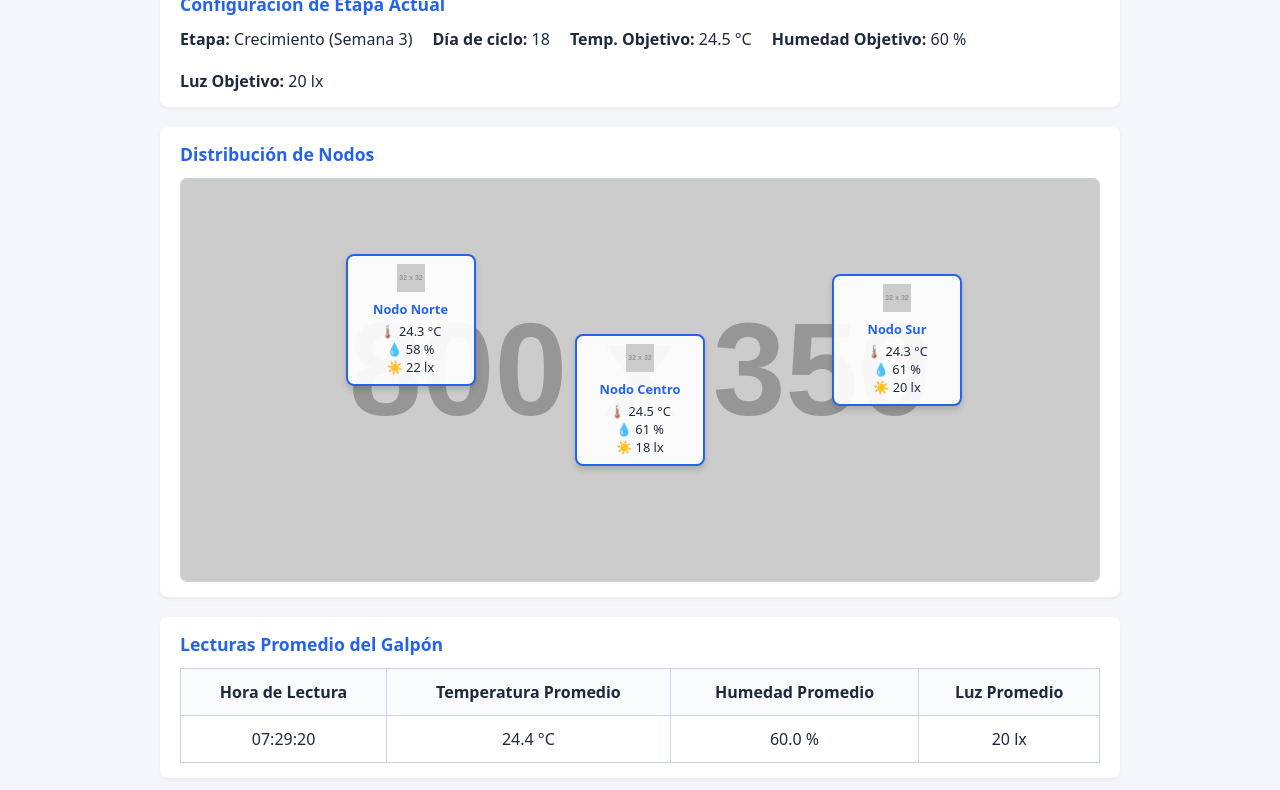
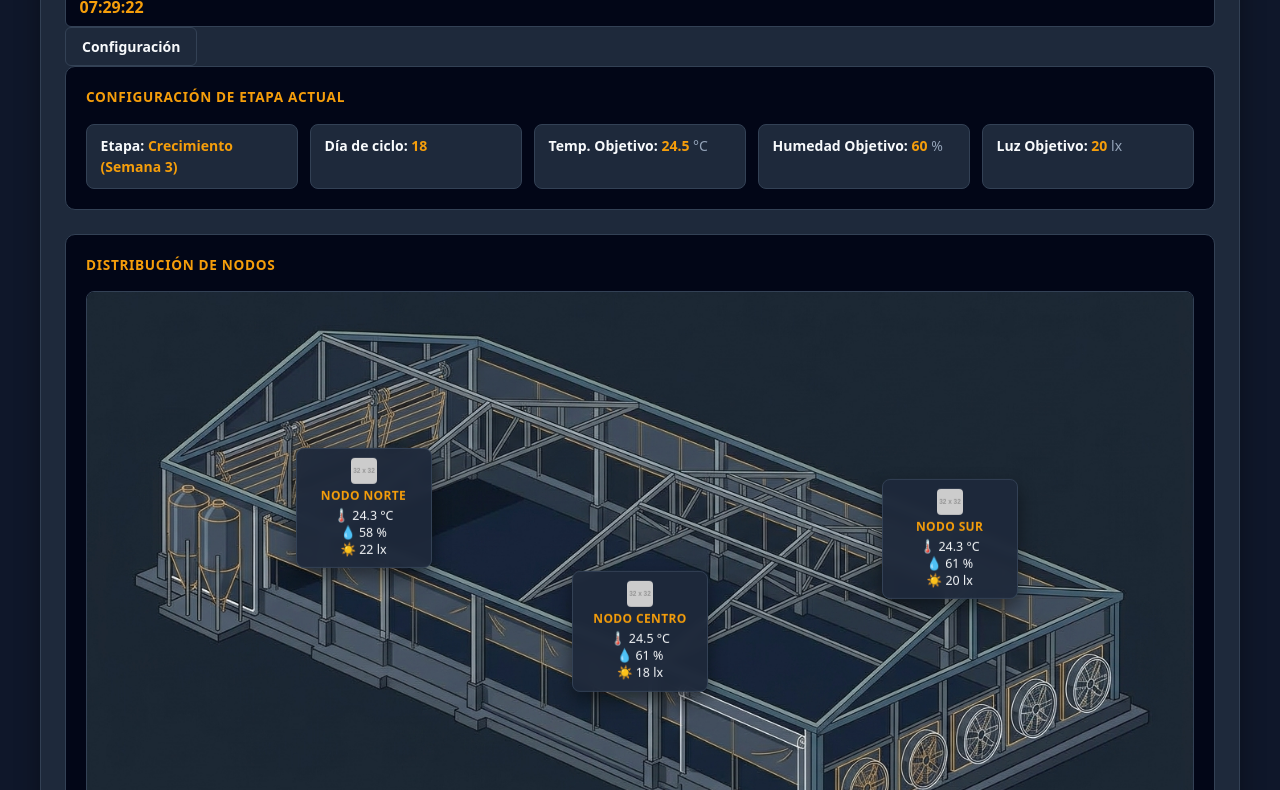
Before and after one commit to BonninAg/Pagina-Web-Galpon-Pollos, a website: page PagInicio/indexInicio.html in a window 1280 px wide. Shown: the part 118-908 px from the top of the page. Drawn offline with Linux system fonts and the light colour scheme; placeholder pictures from the web are drawn by us.

Commit message:
imagen del galpon y css agregados a la pagina de inicio

```diff
--- a/PagInicio/indexInicio.html
+++ b/PagInicio/indexInicio.html
@@ -7,10 +7,11 @@
     <link rel="stylesheet" href="stylesInicio.css">
 </head>
     <body>
-
+    <div class="container">
         <header>
             <h1>Control de Galpón #1</h1>
             <div id="reloj-actual" class="reloj">--:--:--</div>
+            <a href="../configGalpon/index.html" class="btn btn-secondary">Configuración</a>
         </header>
 
         <main>
@@ -31,7 +32,7 @@
                 <h2>Distribución de Nodos</h2>
                 <div class="contenedor-galpon" id="mapa-galpon">
                     <!-- Reemplaza el src con la ruta de tu imagen real del galpón -->
-                <img src="https://placehold.co/800x350/e2e8f0/475569?text=Plano+o+Imagen+del+Galpon" alt="Plano del Galpón" class="img-fondo">
+                    <img src="../Imagenes/Galpon de pollos imagen de inicio.jfif" alt="Plano del Galpón" class="img-fondo">
                     <!-- Los nodos se inyectan dinámicamente desde app.js -->
                 </div>
             </section>
@@ -59,8 +60,8 @@
                 </table>
             </section>
         </main>
-
+    </div>
+        <script type="module" src= "../configGalpon/firebase-config.js"></script>
         <script type="module" src="scriptInicio.js"></script>
-    <a href="../configGalpon/index.html" class="boton-redireccion">Configuración</a>
     </body>
 </html>
--- a/PagInicio/stylesInicio.css
+++ b/PagInicio/stylesInicio.css
@@ -1,118 +1,276 @@
+/* Variables de diseño correlativas con la página de configuraciones */
 :root {
-    --bg-color: #f4f6f9;
-    --card-bg: #ffffff;
-    --primary: #2563eb;
-    --text-main: #1e293b;
-    --border: #cbd5e1;
+  --bg-body: #0f172a;
+  --bg-card: #1e293b;
+  --bg-header: #020617;
+  --bg-sub-header: #1e293b;
+  --bg-input: #0f172a;
+  --border-color: #334155;
+  --text-main: #f8fafc;
+  --text-muted: #94a3b8;
+  --accent-primary: #f59e0b;
+  --accent-primary-hover: #d97706;
+  --danger: #ef4444;
+  --success: #10b981;
 }
 
-* {
+*,
+*::before,
+*::after {
   box-sizing: border-box;
   margin: 0;
   padding: 0;
-    font-family: system-ui, -apple-system, sans-serif;
 }
 
 body {
-    background-color: var(--bg-color);
+  font-family: system-ui, -apple-system, BlinkMacSystemFont, "Segoe UI", Roboto, sans-serif;
+  background-color: var(--bg-body);
   color: var(--text-main);
-    padding: 20px;
-    max-width: 1000px;
-    margin: 0 auto;
+  padding: 2rem 1rem;
+  line-height: 1.5;
 }
 
-header {
+/* Contenedor principal alineado con configuraciones */
+.container {
+  max-width: 1200px;
+  margin: 0 auto;
+  background-color: var(--bg-card);
+  border: 1px solid var(--border-color);
+  border-radius: 12px;
+  padding: 1.5rem;
+  box-shadow: 0 10px 25px rgba(0, 0, 0, 0.35);
+}
+
+/* Cabecera principal */
+.header {
   display: flex;
+  flex-wrap: wrap;
   justify-content: space-between;
   align-items: center;
-    margin-bottom: 20px;
-    padding-bottom: 10px;
-    border-bottom: 2px solid var(--border);
+  gap: 1rem;
+  margin-bottom: 1.5rem;
+  padding-bottom: 1rem;
+  border-bottom: 1px solid var(--border-color);
+}
+
+.header h1 {
+  font-size: 1.25rem;
+  font-weight: 700;
+  color: var(--text-main);
+}
+
+.header p {
+  font-size: 0.875rem;
+  color: var(--text-muted);
 }
 
 .reloj {
-    font-size: 1.2rem;
-    font-weight: bold;
-    background: var(--primary);
-    color: white;
-    padding: 6px 12px;
+  font-size: 1rem;
+  font-weight: 700;
+  font-variant-numeric: tabular-nums;
+  background-color: var(--bg-header);
+  color: var(--accent-primary);
+  border: 1px solid var(--border-color);
+  padding: 0.45rem 0.85rem;
   border-radius: 6px;
 }
 
+/* Secciones / Bloques internos */
 section {
-    background: var(--card-bg);
-    padding: 15px 20px;
-    border-radius: 8px;
-    box-shadow: 0 2px 4px rgba(0,0,0,0.05);
-    margin-bottom: 20px;
+  background-color: var(--bg-header);
+  border: 1px solid var(--border-color);
+  border-radius: 10px;
+  padding: 1.25rem;
+  margin-bottom: 1.5rem;
+}
+
+section:last-child {
+  margin-bottom: 0;
 }
 
 h2 {
-    font-size: 1.1rem;
-    margin-bottom: 12px;
-    color: var(--primary);
+  font-size: 0.85rem;
+  font-weight: 700;
+  text-transform: uppercase;
+  letter-spacing: 0.05em;
+  color: var(--accent-primary);
+  margin-bottom: 1rem;
 }
 
-/* Etapa */
+/* Panel de configuración de etapa actual */
 .datos-etapa {
-    display: flex;
-    flex-wrap: wrap;
-    gap: 20px;
+  display: grid;
+  grid-template-columns: repeat(auto-fit, minmax(170px, 1fr));
+  gap: 0.75rem;
 }
 
-/* Mapa y Nodos */
+.datos-etapa p {
+  background-color: var(--bg-card);
+  border: 1px solid var(--border-color);
+  border-radius: 8px;
+  padding: 0.65rem 0.85rem;
+  font-size: 0.875rem;
+  color: var(--text-muted);
+}
+
+.datos-etapa strong {
+  color: var(--text-main);
+  font-weight: 600;
+}
+
+.datos-etapa span {
+  color: var(--accent-primary);
+  font-weight: 700;
+  font-variant-numeric: tabular-nums;
+}
+
+/* Mapa del galpón y nodos flotantes */
 .contenedor-galpon {
   position: relative;
   width: 100%;
-    border-radius: 6px;
+  border-radius: 8px;
   overflow: hidden;
-    border: 1px solid var(--border);
+  border: 1px solid var(--border-color);
+  background-color: var(--bg-card);
 }
 
 .img-fondo {
   width: 100%;
+  height: auto;
   display: block;
-    height: auto;
 }
 
 .nodo-card {
   position: absolute;
-    transform: translate(-50%, -50%); /* Centra el nodo en su coordenada */
-    background: rgba(255, 255, 255, 0.92);
-    border: 2px solid var(--primary);
+  transform: translate(-50%, -50%);
+  width: 136px;
+  padding: 0.55rem 0.65rem;
   border-radius: 8px;
-    padding: 8px;
-    width: 130px;
-    font-size: 0.8rem;
-    box-shadow: 0 4px 6px rgba(0,0,0,0.15);
+  background-color: rgba(30, 41, 59, 0.94);
+  border: 1px solid var(--border-color);
+  box-shadow: 0 8px 18px rgba(0, 0, 0, 0.45);
+  color: var(--text-main);
+  font-size: 0.78rem;
+  line-height: 1.35;
   text-align: center;
+  backdrop-filter: blur(4px);
+  transition: border-color 0.15s ease, transform 0.15s ease;
+}
+
+.nodo-card:hover {
+  border-color: var(--accent-primary);
+  transform: translate(-50%, -50%) scale(1.03);
+  z-index: 2;
 }
 
 .nodo-card img {
-    width: 28px;
-    height: 28px;
-    margin-bottom: 4px;
+  width: 26px;
+  height: 26px;
+  object-fit: contain;
+  margin: 0 auto 0.25rem;
+  display: block;
+  border-radius: 4px;
 }
 
 .nodo-titulo {
-    font-weight: bold;
   display: block;
-    margin-bottom: 4px;
-    color: var(--primary);
+  font-weight: 700;
+  color: var(--accent-primary);
+  margin-bottom: 0.25rem;
+  font-size: 0.75rem;
+  text-transform: uppercase;
+  letter-spacing: 0.03em;
 }
 
-/* Tabla */
+.nodo-card div {
+  font-variant-numeric: tabular-nums;
+  color: var(--text-main);
+}
+
+/* Tabla de promedios con estética correlativa */
+.table-wrapper {
+  overflow-x: auto;
+  border: 1px solid var(--border-color);
+  border-radius: 8px;
+}
+
 table {
   width: 100%;
   border-collapse: collapse;
   text-align: center;
+  font-size: 0.875rem;
 }
 
-th, td {
-    padding: 12px;
-    border: 1px solid var(--border);
+th,
+td {
+  border: 1px solid var(--border-color);
+  padding: 0.65rem 0.75rem;
+  font-variant-numeric: tabular-nums;
 }
 
-th {
-    background-color: #f8fafc;
+thead th {
+  background-color: var(--bg-sub-header);
+  color: var(--accent-primary);
+  font-weight: 700;
+  font-size: 0.75rem;
+  text-transform: uppercase;
+  letter-spacing: 0.05em;
 }
+
+tbody tr {
+  background-color: var(--bg-card);
+}
+
+tbody tr:hover {
+  background-color: rgba(255, 255, 255, 0.02);
+}
+
+/* Botones y estados compartidos */
+.btn {
+  padding: 0.5rem 1rem;
+  border-radius: 6px;
+  font-size: 0.875rem;
+  font-weight: 600;
+  cursor: pointer;
+  border: 1px solid transparent;
+  transition: background-color 0.15s ease;
+  text-decoration: none;
+  display: inline-flex;
+  align-items: center;
+  gap: 0.35rem;
+}
+
+.btn-primary {
+  background-color: var(--accent-primary);
+  color: var(--bg-header);
+}
+
+.btn-primary:hover {
+  background-color: var(--accent-primary-hover);
+}
+
+.btn-secondary {
+  background-color: transparent;
+  border-color: var(--border-color);
+  color: var(--text-main);
+}
+
+.btn-secondary:hover {
+  background-color: rgba(255, 255, 255, 0.05);
+}
+
+@media (max-width: 600px) {
+  body {
+    padding: 1rem 0.65rem;
+  }
+
+  .container {
+    padding: 1rem;
+  }
+
+  .nodo-card {
+    width: 106px;
+    padding: 0.4rem;
+    font-size: 0.7rem;
+  }
+}
```
Also changed, not shown: Imagenes/Galpon de pollos imagen de inicio.jfif (added). Lines whose indentation alone changed are shown as unchanged.
